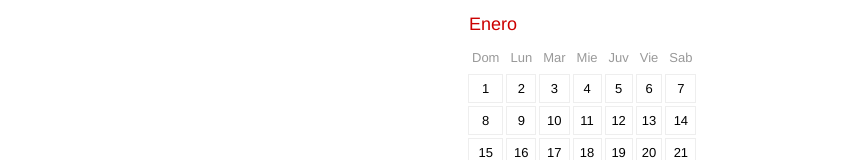
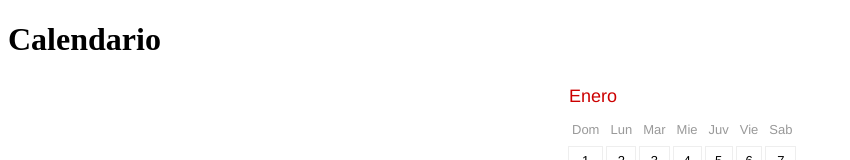
Before and after one commit to MoisesGV/CalendarioJs, a plain HTML site: page index.html in a window 1280 px wide. Shown: the top 160 px of the page, without its empty margins (0-850 px from the left). Drawn offline with Linux system fonts and the light colour scheme.

Commit message:
Prueba Añadir Encabezado

```diff
--- a/index.html
+++ b/index.html
@@ -7,6 +7,6 @@
 
 </head>
 <body>
-
+	<h1>Calendario</h1>
 </body>
 </html>
```
